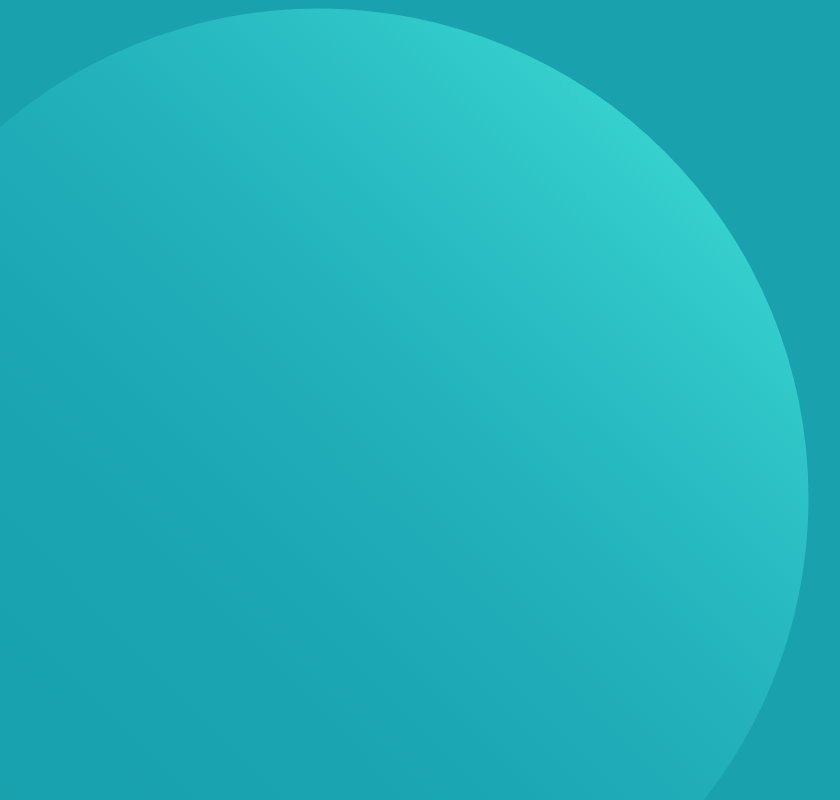
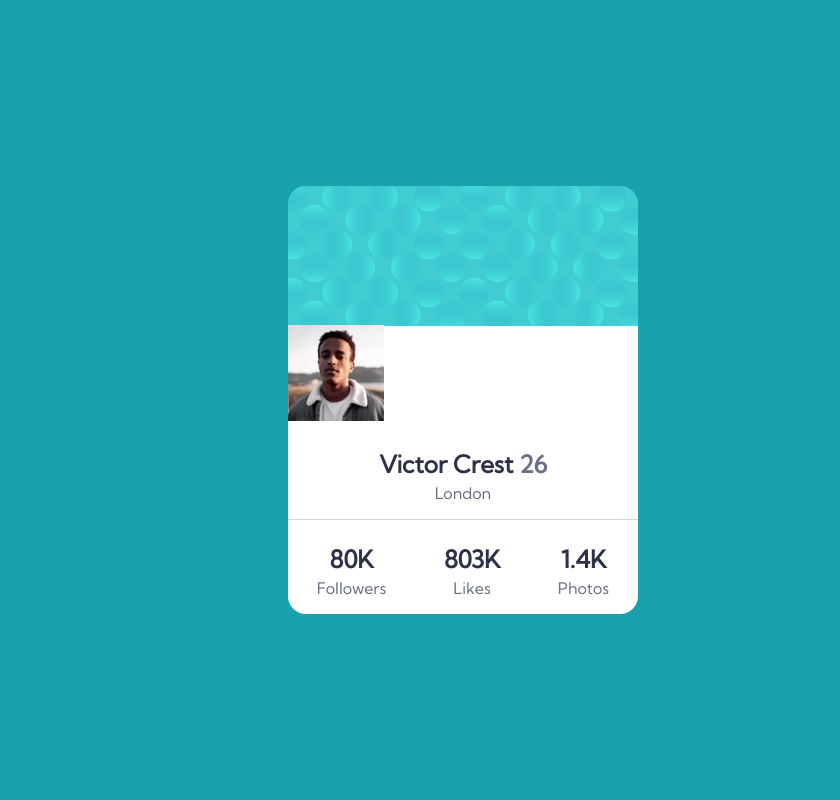
Before and after one commit to jcsmileyjr/Profile-card-component, a plain HTML site: page index.html in a window 1280 px wide. Shown: the top 800 px of the page, without its empty margins (177-1017 px from the left). Drawn offline with Linux system fonts and the light colour scheme.

Commit message:
Styled content and copy

```diff
--- a/index.html
+++ b/index.html
@@ -9,8 +9,6 @@
   <link rel="preconnect" href="https://fonts.gstatic.com" crossorigin>
   <link href="https://fonts.googleapis.com/css2?family=Kumbh+Sans&display=swap" rel="stylesheet">
   <title>Frontend Mentor | Profile card component</title>
-
-  <!-- Feel free to remove these styles or customise in your own stylesheet 👍 -->
   <style>
     :root {
       --Dark-cyan: hsl(185, 75%, 39%);
@@ -21,34 +19,95 @@
 
     body {
       background-color: var(--Dark-cyan);
+      display:flex;
+      justify-content: center;
+      align-items: center;
+      height: 100vh;
+      width: 100vw;
+      margin: auto;
+      font-family: 'Kumbh Sans', sans-serif;
+    }
+
+    main {
+      border-radius: 20px;
+    }
+
+    .topImage {
+      border-top-left-radius: 18px;
+      border-top-right-radius: 18px;
+      margin-bottom:-5px
+    }
+
+    .content {
+      background-color: white;
+      border-bottom-left-radius: 18px;
+      border-bottom-right-radius: 18px;
+    }
+
+    .content__profile {
+      border-bottom-style: solid;
+      border-bottom-width: .1px;
+      border-bottom-color: lightgrey;
+    }
+
+    .content__stats {
+      display: flex;
+      flex-direction: row;
+      justify-content: space-around;
+    }
+
+    .content__stats  div {
+      text-align: center;
+    }
+
+    .darkColor {
+      color: var(--Very-desaturated-blue);
+      font-weight: 700;
+      font-size: 24px;
+      margin-bottom: 4px;
+    }
+
+    .lightColor {
+      color: var(--Dark-grayish-blue);
+      margin-top: 4px;
+    }
+
+    .content--center {
+      text-align: center;
     }
 
   </style>
 </head>
 <body>
   <main>
-    <section>
-      <svg width="978" height="978" xmlns="http://www.w3.org/2000/svg"><defs><linearGradient x1="50%" y1=".779%" x2="50%" y2="100%" id="a"><stop stop-color="#0989B4" stop-opacity="0" offset="0%"/><stop stop-color="#53FFEE" offset="99.94%"/></linearGradient></defs><ellipse fill="url(#a)" transform="rotate(-135 489 489)" cx="489" cy="489" rx="489" ry="488" fill-rule="evenodd" opacity=".5"/></svg>
+    <article >
+      <img class="topImage" src="images/bg-pattern-card.svg" alt="" />
+    </article>
+    <article class="content">
+      <section class="content__profile">
+        <div>
+          <img src="images/image-victor.jpg" alt="man's face" />
+        </div>
+        <div class="content--center">
+          <p class="darkColor" >Victor Crest  <span class="lightColor">26</span></p>
+          <p class="lightColor" >London</p>
+        </div>
       </section>
-    <section>
-      <img src="images/image-victor.jpg" alt="man's face" />
-      <p>Victor Crest  <span>26</span></p>
-      <p>London</p>
-    </section>
-    <section>
+      <section class="content__stats">
         <div>
-        <p>80K</p>
-        <p>Followers</p>
+          <p class="darkColor">80K</p>
+          <p class="lightColor">Followers</p>
         </div>
         <div>
-        <p>803K</p>
-        <p>Likes</p>
+          <p class="darkColor">803K</p>
+          <p class="lightColor">Likes</p>
         </div>
         <div>
-        <p>1.4K</p>
-        <p>Photos</p>
+          <p class="darkColor">1.4K</p>
+          <p class="lightColor">Photos</p>
         </div>
       </section>
+    </article>
   </main>
 </body>
 </html>
```
Lines whose indentation alone changed are shown as unchanged.
